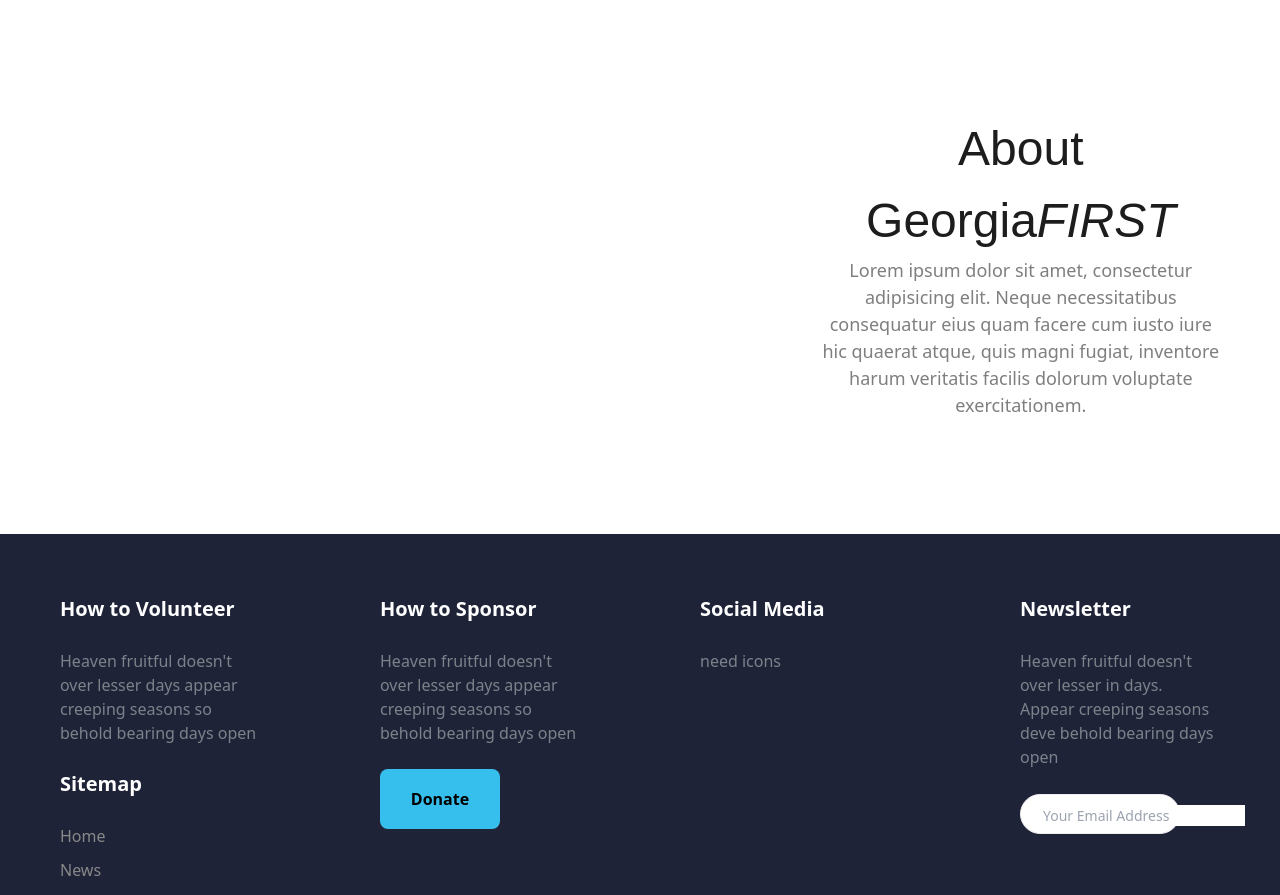
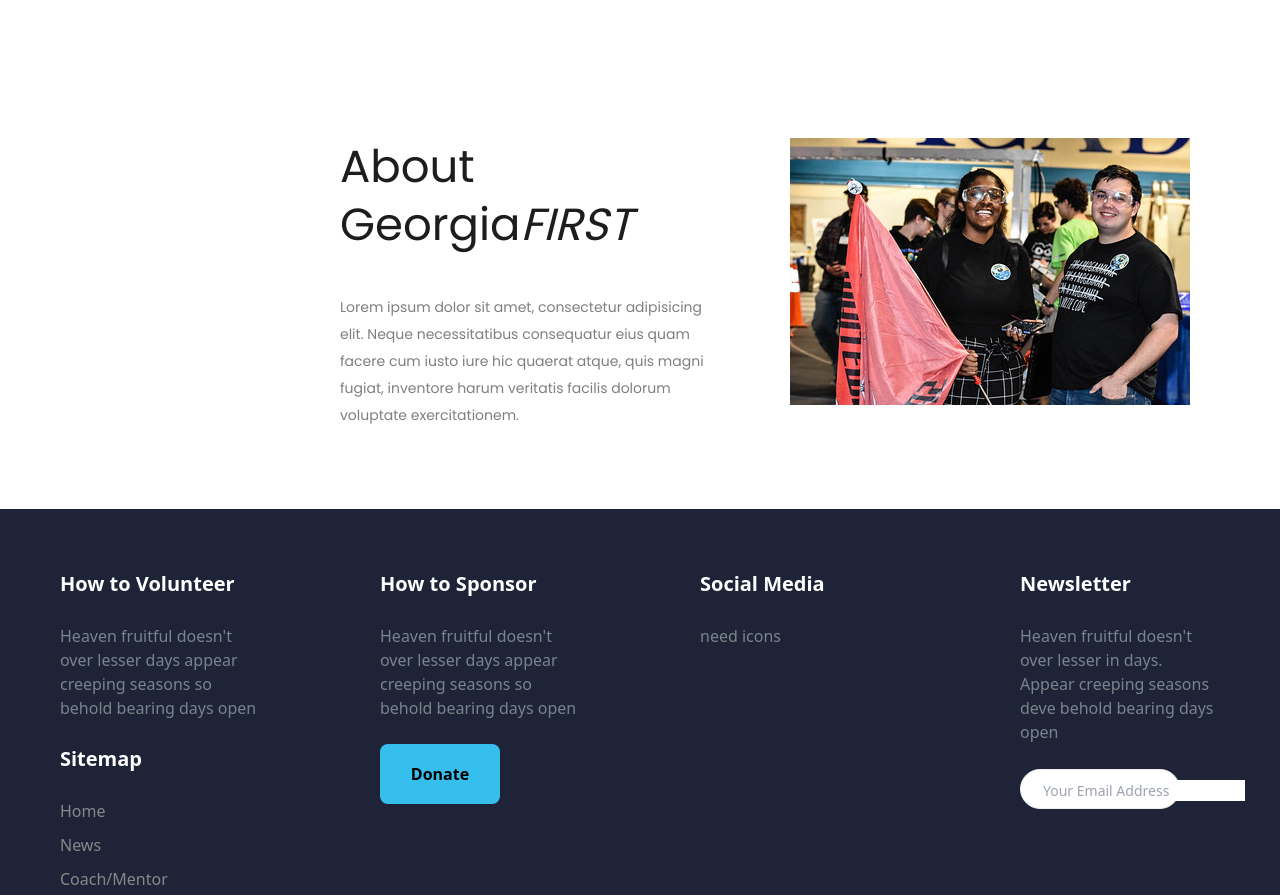
Before and after one commit to GeorgiaFIRST/project-redesign, a Next.js app: page / in a window 1280 px wide. Shown: the part 1471-2366 px from the top of the page. Built offline with nearby package versions, Linux system fonts and the light colour scheme.

Commit message:
:lipstick: changed design of about section to  incorporate photo

```diff
--- a/components/header.js
+++ b/components/header.js
@@ -29,7 +29,7 @@
                 <ul className="dropdown-menu absolute hidden text-gray-700 pt-1 w-44 group-hover:block">
                     <li className=""><a className="rounded-t bg-gray-200 hover:bg-gray-400 py-2 px-4 block whitespace-no-wrap" href="#">Mission and Impact</a></li>
                     <li className=""><a className="bg-gray-200 hover:bg-gray-400 py-2 px-4 block whitespace-no-wrap" href="#">Board Members</a></li>
-                    <li className=""><a className="rounded-b bg-gray-200 hover:bg-gray-400 py-2 px-4 block whitespace-no-wrap" href="#">Sponsors</a></li>
+                    <li className=""><a className="bg-gray-200 hover:bg-gray-400 py-2 px-4 block whitespace-no-wrap" href="#">Sponsors</a></li>
                     <li className=""><a className="rounded-b bg-gray-200 hover:bg-gray-400 py-2 px-4 block whitespace-no-wrap" href="#">Policies</a></li>
                 </ul>
             </div>
--- a/components/homeAbout.js
+++ b/components/homeAbout.js
@@ -3,14 +3,19 @@
 
 let HomeAbout = () => {
     return (
-        <div>
-            <section class={`${homeAbout.aboutArea}`}>
-            <div class={`${homeAbout.areaHeading}`}>
+        <div className="container p-10">
+            <link href="https://fonts.googleapis.com/css2?family=Poppins&display=swap" rel="stylesheet"></link>
+
+            <section className={`${homeAbout.aboutArea}`}>
+            <div className="grid grid-cols-2">
+            <div className={`${homeAbout.areaHeading}`}>
                 <h4>About<br/>Georgia<i>FIRST</i></h4>
                 <p>Lorem ipsum dolor sit amet, consectetur adipisicing elit. Neque necessitatibus consequatur eius quam facere cum iusto iure hic quaerat atque, quis magni fugiat, inventore harum veritatis facilis dolorum voluptate exercitationem.
                 </p>
             </div>
-            </section>
+            <div className={`${homeAbout.about_image}`}></div>
+        </div>
+        </section>
         </div>
     );
 };
--- a/components/homeAbout.module.css
+++ b/components/homeAbout.module.css
@@ -1,7 +1,6 @@
-.aboutArea {
+/* .aboutArea {
     position: relative;
     width: 32%;
-    /*background-image: url(../img/logo.jpg);*/
     background-position: center center;
     background-repeat: no-repeat;
     right: -51em;
@@ -20,4 +19,123 @@
 .areaHeading p {
     font-size: 18px;
     color: #7f7f7f;
+} */
+
+.aboutArea {
+  position: relative;
+  margin-left: 25%;
 }
+.aboutArea:after {
+  content: "";
+  position: absolute;
+  width: 30%;
+  height: 80%;
+  background-position: center center;
+  background-repeat: no-repeat;
+  right: 10%;
+  top: 0;
+}
+@media (max-width: 1199px) {
+  .aboutArea:after {
+    right: -44px;
+    background-size: contain;
+  }
+}
+.aboutArea .single-about {
+  text-align: left;
+  padding: 40px 0 0;
+  transition: all 300ms linear 0s;
+}
+.aboutArea .single-about .about-icon {
+  width: 170px;
+  height: 95px;
+  text-align: center;
+  margin-bottom: 20px;
+  position: relative;
+  z-index: 1;
+  line-height: 112px;
+}
+.aboutArea .single-about .about-icon:after {
+  content: "";
+  position: absolute;
+  height: 80px;
+  width: 80px;
+  background: #fcefed;
+  border-radius: 100%;
+  left: 0;
+  z-index: -1;
+  top: 0;
+}
+.aboutArea .single-about .about-icon i {
+  font-size: 40px;
+  color: #050817;
+}
+.aboutArea .single-about .single-about-content h5 {
+  font-size: 20px;
+  font-weight: 600;
+  color: #1d1d1d;
+  margin-bottom: 18px;
+}
+.aboutArea .single-about .single-about-content p {
+  line-height: 27px;
+  font-size: 14px;
+  margin-bottom: 35px;
+}
+.aboutArea .col-lg-6:nth-child(1) .single-about .about-icon:after {
+  background: #fca6a6;
+}
+.aboutArea .col-lg-6:nth-child(2) .single-about .about-icon:after {
+  background: #71beb4;
+}
+
+.about_image {
+  background: url("../public/images/about-photo.jpg");
+  height: 100%;
+  width: 100%;
+  background-repeat: no-repeat;
+}
+
+.areaHeading {
+  text-align: left;
+}
+@media (min-width: 1199px) and (max-width: 1199px) {
+  .areaHeading {
+    padding-top: 30px;
+  }
+}
+@media (max-width: 991px) {
+  .areaHeading {
+    margin-top: 0;
+  }
+  .areaHeading h4 br {
+    display: none;
+  }
+  .areaHeading p br {
+    display: none;
+  }
+}
+.areaHeading h4 {
+  font-size: 45px;
+  color: #1d1d1d;
+  font-family: "Poppins", sans-serif;
+  font-weight: 400;
+  margin-bottom: 40px;
+  line-height: 58px;
+}
+.areaHeading h6 {
+  font-size: 16px;
+  color: #333333;
+  font-weight: 400;
+  margin-bottom: 25px;
+}
+.areaHeading p {
+  font-size: 14px;
+  font-family: "Poppins", sans-serif;
+  color: #7f7f7f;
+  margin-bottom: 40px;
+  line-height: 27px;
+  padding-right: 65px;
+}
+.areaHeading .main_btn:hover {
+  border: 1px solid #1a68b2;
+}
```
Also changed, not shown: public/images/about-photo.jpg (added).
